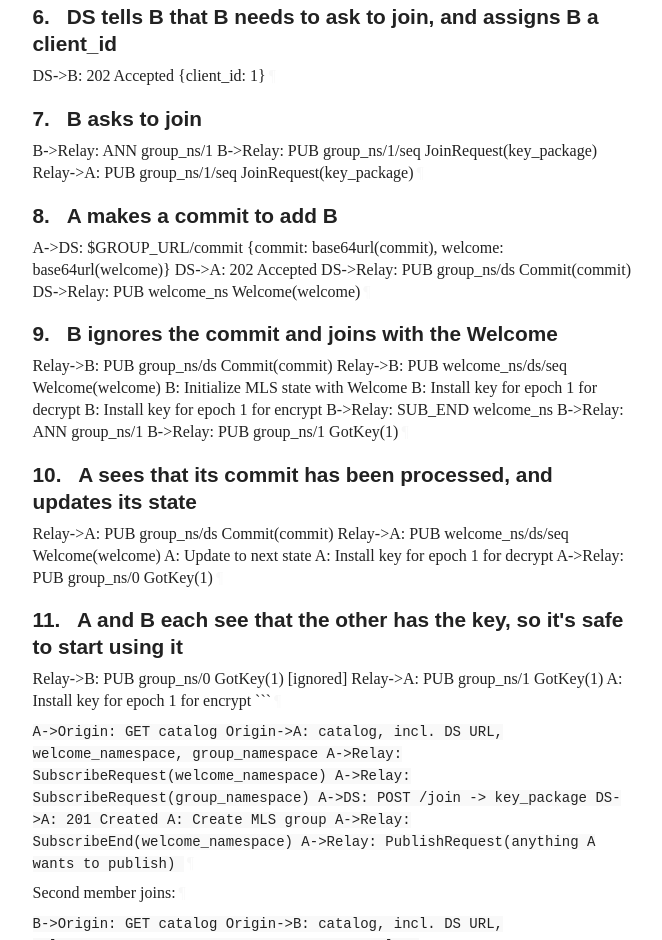
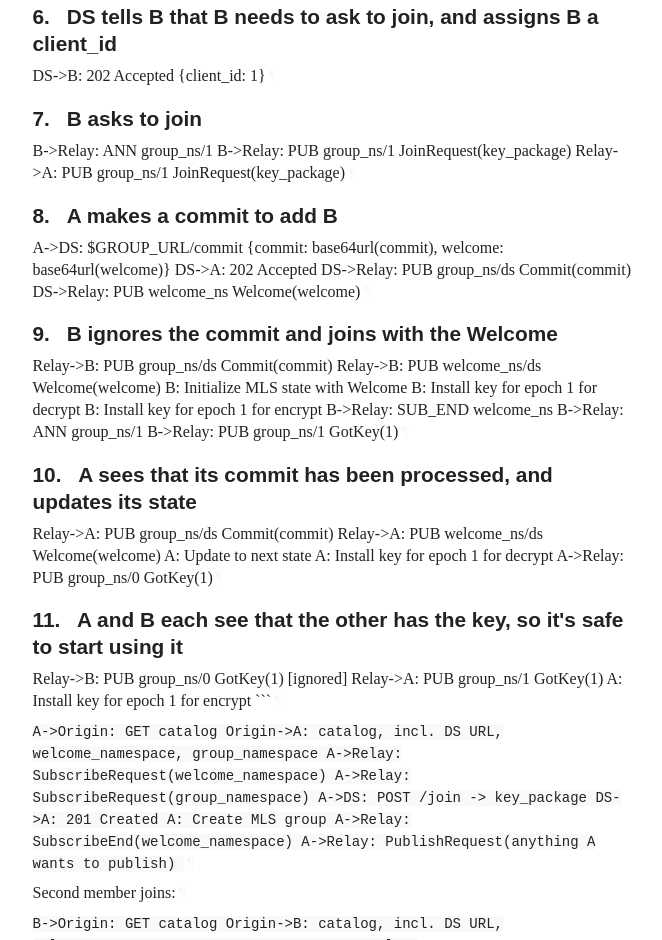
Before and after one commit to bifurcation/moq-e2ee, a plain HTML site: page draft-barnes-moq-e2ee.html in a window 1280 px wide. Shown: the part 1771-2711 px from the top of the page, without its empty margins (92-754 px from the left). Drawn offline with Linux system fonts and the light colour scheme; a web font is replaced by a local one.

Commit message:
Script updating gh-pages from 1650835. [ci skip]

```diff
--- a/draft-barnes-moq-e2ee.html
+++ b/draft-barnes-moq-e2ee.html
@@ -1315,8 +1315,8 @@ B-&gt;DS:      $GROUP_URL/join<a href="#section-5-3" class="pilcrow">¶</a></p>
 <a href="#section-7" class="section-number selfRef">7. </a><a href="#name-b-asks-to-join" class="section-name selfRef">B asks to join</a>
       </h2>
 <p id="section-7-1">B-&gt;Relay:   ANN group_ns/1
-B-&gt;Relay:   PUB group_ns/1/seq JoinRequest(key_package)
-Relay-&gt;A:   PUB group_ns/1/seq JoinRequest(key_package)<a href="#section-7-1" class="pilcrow">¶</a></p>
+B-&gt;Relay:   PUB group_ns/1 JoinRequest(key_package)
+Relay-&gt;A:   PUB group_ns/1 JoinRequest(key_package)<a href="#section-7-1" class="pilcrow">¶</a></p>
 </section>
 </div>
 <div id="a-makes-a-commit-to-add-b">
@@ -1336,7 +1336,7 @@ DS-&gt;Relay:  PUB welcome_ns Welcome(welcome)<a href="#section-8-1" class="pilc
 <a href="#section-9" class="section-number selfRef">9. </a><a href="#name-b-ignores-the-commit-and-jo" class="section-name selfRef">B ignores the commit and joins with the Welcome</a>
       </h2>
 <p id="section-9-1">Relay-&gt;B:   PUB group_ns/ds Commit(commit)
-Relay-&gt;B:   PUB welcome_ns/ds/seq Welcome(welcome)
+Relay-&gt;B:   PUB welcome_ns/ds Welcome(welcome)
 B:          Initialize MLS state with Welcome
 B:          Install key for epoch 1 for decrypt
 B:          Install key for epoch 1 for encrypt
@@ -1351,7 +1351,7 @@ B-&gt;Relay:   PUB group_ns/1 GotKey(1)<a href="#section-9-1" class="pilcrow">¶
 <a href="#section-10" class="section-number selfRef">10. </a><a href="#name-a-sees-that-its-commit-has-" class="section-name selfRef">A sees that its commit has been processed, and updates its state</a>
       </h2>
 <p id="section-10-1">Relay-&gt;A:   PUB group_ns/ds Commit(commit)
-Relay-&gt;A:   PUB welcome_ns/ds/seq Welcome(welcome)
+Relay-&gt;A:   PUB welcome_ns/ds Welcome(welcome)
 A:          Update to next state
 A:          Install key for epoch 1 for decrypt
 A-&gt;Relay:   PUB group_ns/0 GotKey(1)<a href="#section-10-1" class="pilcrow">¶</a></p>
```
Also changed, not shown: draft-barnes-moq-e2ee.txt.
